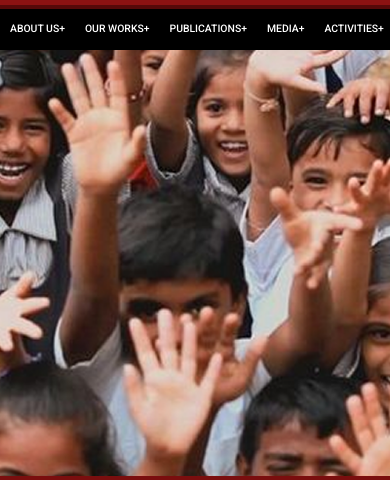
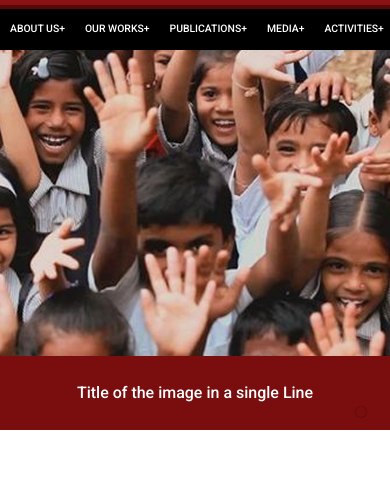
Before and after one commit to Soumith-R/THRACCCC, a website: page public/index.html in a window 390 px wide. Shown: the part 159-639 px from the top of the page. Drawn offline with Linux system fonts and the light colour scheme.

Commit message:
div slide image resize

```diff
--- a/public/css/style.css
+++ b/public/css/style.css
@@ -365,9 +365,22 @@ body {
 /* Hero Section */
 .hero {
     position: relative;
-    height: 500px;
+    height: 640px; /* increased default height */
     overflow: hidden;
 }
+    /* Responsive hero heights */
+    @media (min-width: 1400px) {
+        .hero { height: 720px; }
+    }
+    @media (max-width: 1199.98px) {
+        .hero { height: 560px; }
+    }
+    @media (max-width: 991.98px) {
+        .hero { height: 460px; }
+    }
+    @media (max-width: 575.98px) {
+        .hero { height: 380px; }
+    }
 
 .hero-slider .slide {
     position: absolute;
```
